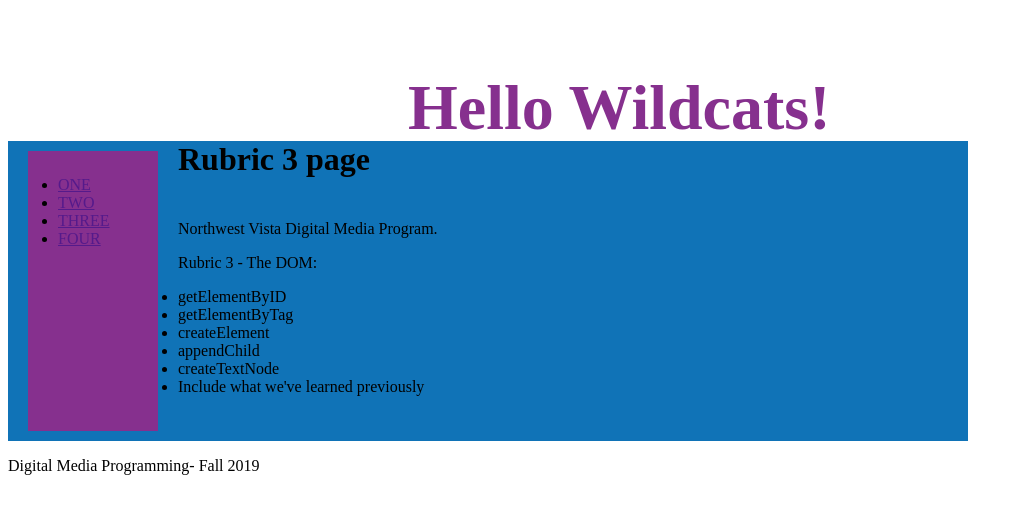
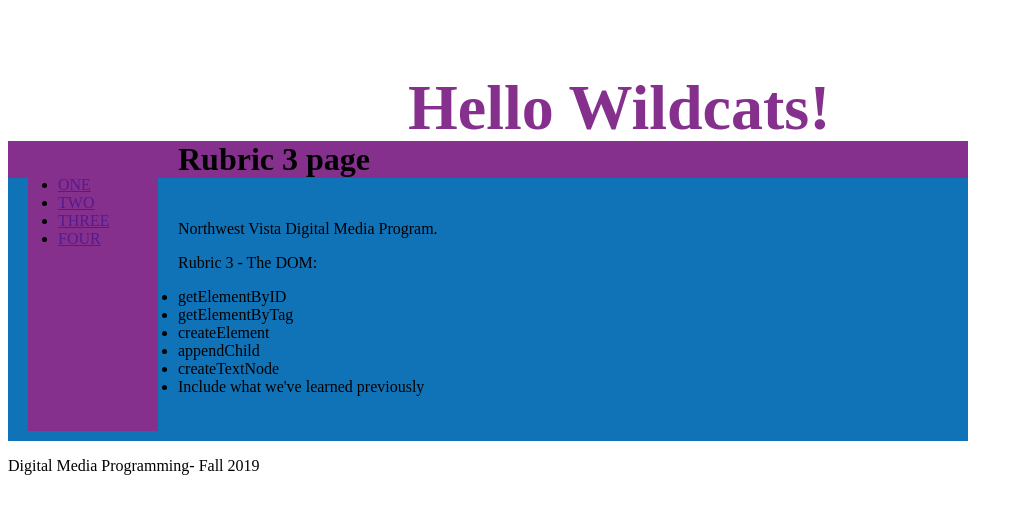
Before and after one commit to mbeene/Rubric-3, a plain HTML site: page index.html in a window 1280 px wide. Shown: the top 514 px of the page, without its empty margins (0-1023 px from the left). Drawn offline with Linux system fonts and the light colour scheme.

Commit message:
Update main.css

```diff
--- a/main.css
+++ b/main.css
@@ -24,7 +24,7 @@ h1{
 
 h4{
 	font-size: 2em;
-
+	background-color: #86308e;
 }
 
 
```
